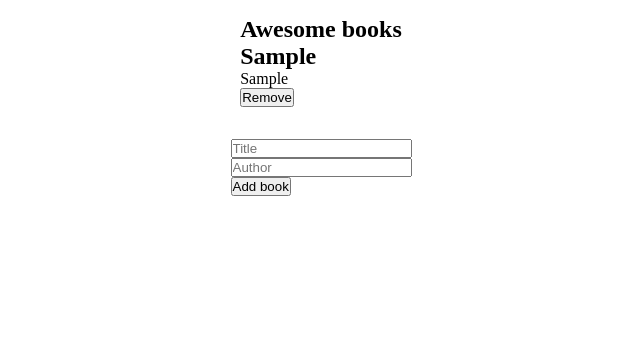
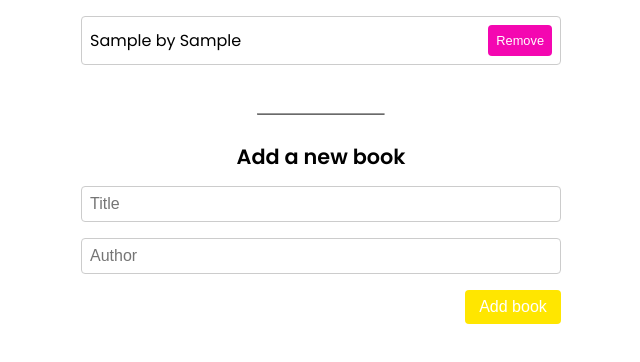
Before and after one commit to firstpj/Awesome-books, a website: page index.html in a window 1280 px wide. Both pictures are taken after typing "Sample", "Sample" into the empty fields and a click on the button "Add book". Shown: the whole page, without its empty margins (319-959 px from the left). Drawn offline with Linux system fonts and the light colour scheme.

Commit message:
modified:   index.html         new file:   index.js         deleted:    script.js         modified:   style.css

```diff
--- a/index.html
+++ b/index.html
@@ -10,33 +10,27 @@
       href="https://fonts.googleapis.com/css2?family=Poppins:wght@400;500;600&display=swap"
       rel="stylesheet"
     />
-    <title>Awesome book</title>
+    <title>Awesome books</title>
     <link rel="stylesheet" href="style.css" />
   </head>
   <body>
-    <main>
-      <section id="book-list" class="content-section">
-        <h1>Awesome books</h1>
-        <div class="container">
-        </div>
-      </section>
-      <section id="add-book-form" class="content-section hidden">
-        <form class="form">
-          <div>
-            <input type="text" id="title" placeholder="Title" />
-          <span id="titleError"></span>
-          </div>
-          <div>
-            <input type="text" id="author" placeholder="Author" />
-          <span id="authorError"></span>
-          </div>
-          <div>
-            <button type="button" id="add-button">Add book</button>
-          </div>
-        </form>
+    <ul id="book-list"></ul>
 
-      </section>
-    </main>
-    <script src="script.js"></script>
+    <hr />
+
+    <h1>Add a new book</h1>
+
+    <form>
+      <input type="text" id="title" placeholder="Title" />
+      <span id="titleError"></span>
+
+      <input type="text" id="author" placeholder="Author" />
+
+      <span id="authorError"></span>
+
+      <button type="submit" id="add-button">Add book</button>
+    </form>
+
+    <script src="index.js"></script>
   </body>
 </html>
--- /dev/null
+++ b/index.js
@@ -0,0 +1,87 @@
+class BookList {
+  constructor() {
+    // Array to hold the list of books
+    this.books = JSON.parse(localStorage.getItem('books')) || [];
+
+    // Get the error elements for author and title
+    this.errorElements = {
+      author: document.getElementById('authorError'),
+      title: document.getElementById('titleError'),
+    };
+  }
+
+  init() {
+    // Add an event listener to the form submit button
+    const addButton = document.getElementById('add-button');
+    addButton.addEventListener('click', (event) => {
+      event.preventDefault();
+      const title = document.getElementById('title').value;
+      const author = document.getElementById('author').value;
+      if (title && author !== '') {
+        const book = { title, author };
+        this.addBook(book);
+        this.renderBookList();
+
+        // Reset the form inputs
+        document.getElementById('title').value = '';
+        document.getElementById('author').value = '';
+
+        // Check if title and author are empty
+      } else if (title === '') {
+        this.showError('title', 'Title cannot be empty.');
+      } else if (author === '') {
+        this.showError('author', 'Author cannot be empty.');
+      }
+    });
+
+    // Render list of books on page load
+    window.addEventListener('load', () => {
+      this.renderBookList();
+    });
+  }
+
+  addBook(book) {
+    this.books.push(book);
+    localStorage.setItem('books', JSON.stringify(this.books));
+  }
+
+  removeBook(index) {
+    this.books.splice(index, 1);
+    localStorage.setItem('books', JSON.stringify(this.books));
+  }
+
+  showError(type, message) {
+    const errorElement = this.errorElements[type];
+    errorElement.textContent = message;
+    errorElement.style.display = 'block';
+    document.getElementById(type).style.marginBottom = '1rem';
+    this.resetInputError();
+  }
+
+  resetInputError() {
+    setTimeout(() => {
+      this.errorElements.title.style.display = 'none';
+      this.errorElements.author.style.display = 'none';
+    }, 2000);
+  }
+
+  renderBookList() {
+    const bookList = document.getElementById('book-list');
+    bookList.innerHTML = '';
+    this.books.forEach((book, index) => {
+      const li = document.createElement('li');
+      li.textContent = `${book.title} by ${book.author}`;
+      const removeBtn = document.createElement('button');
+      removeBtn.textContent = 'Remove';
+      removeBtn.addEventListener('click', () => {
+        this.removeBook(index);
+        this.renderBookList();
+      });
+      li.appendChild(removeBtn);
+      bookList.appendChild(li);
+    });
+  }
+}
+
+const bookList = new BookList();
+bookList.init();
--- a/script.js
+++ /dev/null
@@ -1,60 +0,0 @@
-const container = document.querySelector('.container');
-const titleInput = document.querySelector('#title');
-const authorInput = document.querySelector('#author');
-const submit = document.querySelector('#add-button');
-const form = document.querySelector('.form');
-function Books(title, author) {
-  this.title = title;
-  this.author = author;
-}
-let cards = [];
-function ShowCards() {
-  const removeDivs = document.querySelectorAll('.card');
-  removeDivs.forEach((div) => {
-    div.remove();
-  });
-  cards.forEach((card) => {
-    const div = document.createElement('div');
-    div.classList.add('card');
-    const heading = document.createElement('h1');
-    const paragraph = document.createElement('p');
-    const deleteBook = document.createElement('button');
-    deleteBook.classList.add('delete-book');
-    heading.textContent = `${card.title}`;
-    paragraph.textContent = `${card.author}`;
-    deleteBook.textContent = 'Remove';
-    div.appendChild(heading);
-    div.appendChild(paragraph);
-    div.appendChild(deleteBook);
-    container.appendChild(div);
-
-    deleteBook.addEventListener('click', (e) => {
-      cards.splice(cards.indexOf(card), 1);
-      e.target.parentNode.remove();
-      const dataMarker = JSON.stringify(cards);
-      localStorage.setItem('data', dataMarker);
-    });
-  });
-}
-
-function addBook(title, author) {
-  const book = new Books(title, author);
-  cards.push(book);
-  ShowCards();
-  const dataMarker = JSON.stringify(cards);
-  localStorage.setItem('data', dataMarker);
-}
-window.addEventListener('DOMContentLoaded', () => {
-  if (localStorage.getItem('data')) {
-    cards = JSON.parse(localStorage.getItem('data'));
-  }
-  ShowCards();
-});
-
-submit.addEventListener('click', () => {
-  if (titleInput.value === '' && authorInput.value === '') {
-    return null;
-  }
-  addBook(titleInput.value, authorInput.value);
-  return form.reset();
-});
--- a/style.css
+++ b/style.css
@@ -1,14 +1,83 @@
-* {
-  margin: 0;
-  padding: 0;
-  box-sizing: border-box;
+body {
+  font-family: 'Poppins', sans-serif;
 }
 
-main {
+h1 {
+  text-align: center;
+  font-size: 1.3rem;
+  margin-top: 1.6rem;
+}
+
+form {
   display: flex;
   flex-direction: column;
-  justify-content: center;
+  max-width: 30rem;
+  width: 50%;
+  margin: 0 auto 1rem;
+}
+
+input[type='text'] {
+  padding: 0.5rem;
+  font-size: 1rem;
+  border: 1px solid #ccc;
+  border-radius: 4px;
+}
+
+button[type='submit'] {
+  background-color: #ffe600;
+  color: #fff;
+  padding: 0.5rem;
+  border: none;
+  border-radius: 4px;
+  font-size: 1rem;
+  cursor: pointer;
+  width: 20%;
+  align-self: self-end;
+}
+
+button[type='submit']:hover {
+  background-color: #16e250;
+}
+
+ul {
+  list-style: none;
+  padding: 0;
+  max-width: 30rem;
+  width: 50%;
+  margin: 1rem auto 0;
+}
+
+li {
+  display: flex;
+  justify-content: space-between;
   align-items: center;
-  padding: 1rem;
-  gap: 2rem;
+  padding: 0.5rem;
+  border: 1px solid #ccc;
+  border-radius: 4px;
+  margin-bottom: 0.5rem;
 }
+
+button {
+  background-color: #f407b1;
+  color: #fff;
+  padding: 0.5rem;
+  border: none;
+  border-radius: 4px;
+  font-size: 0.8rem;
+  cursor: pointer;
+}
+
+button:hover {
+  background-color: #16f18b;
+}
+
+span {
+  color: rgb(18, 226, 4);
+  margin-bottom: 1rem;
+}
+
+hr {
+  width: 10%;
+  border-bottom: 1px solid rgb(106, 106, 106);
+  margin-top: 3rem;
+}
```
